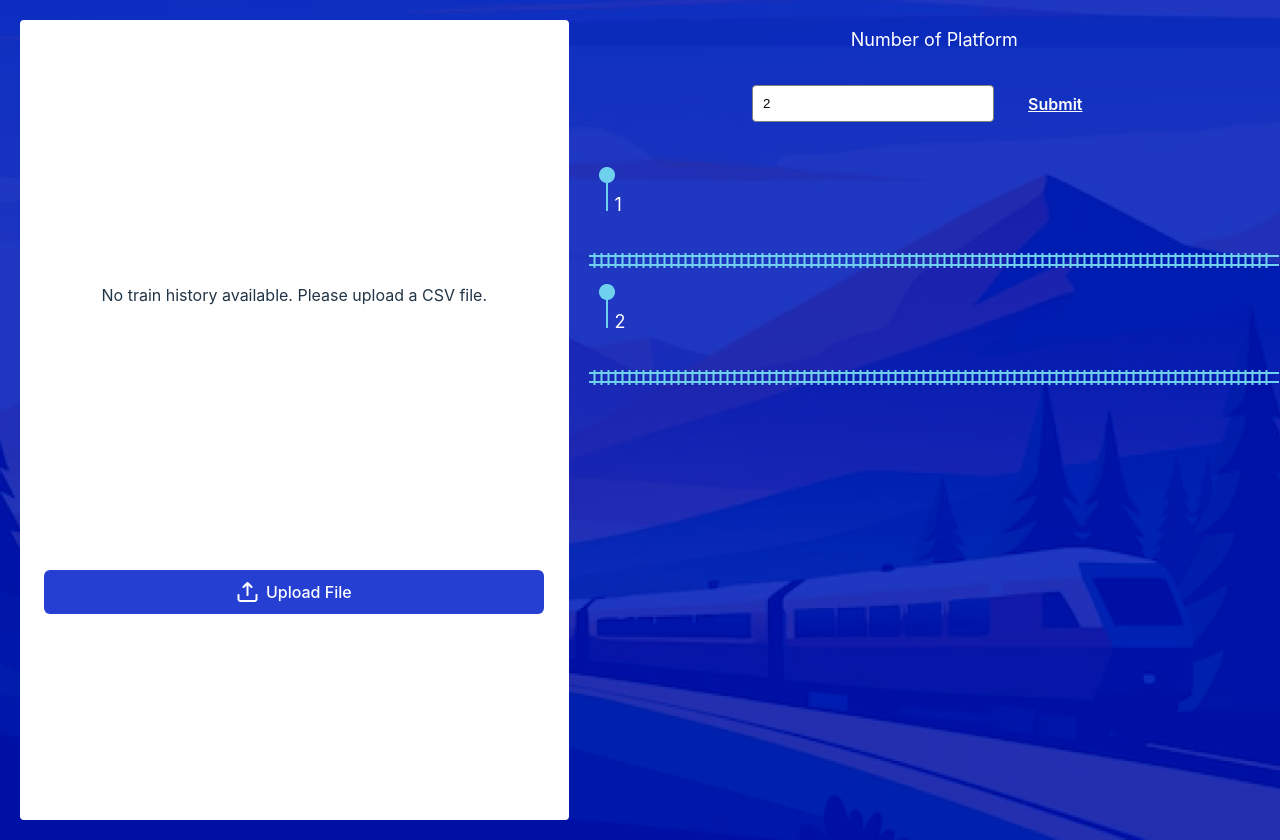
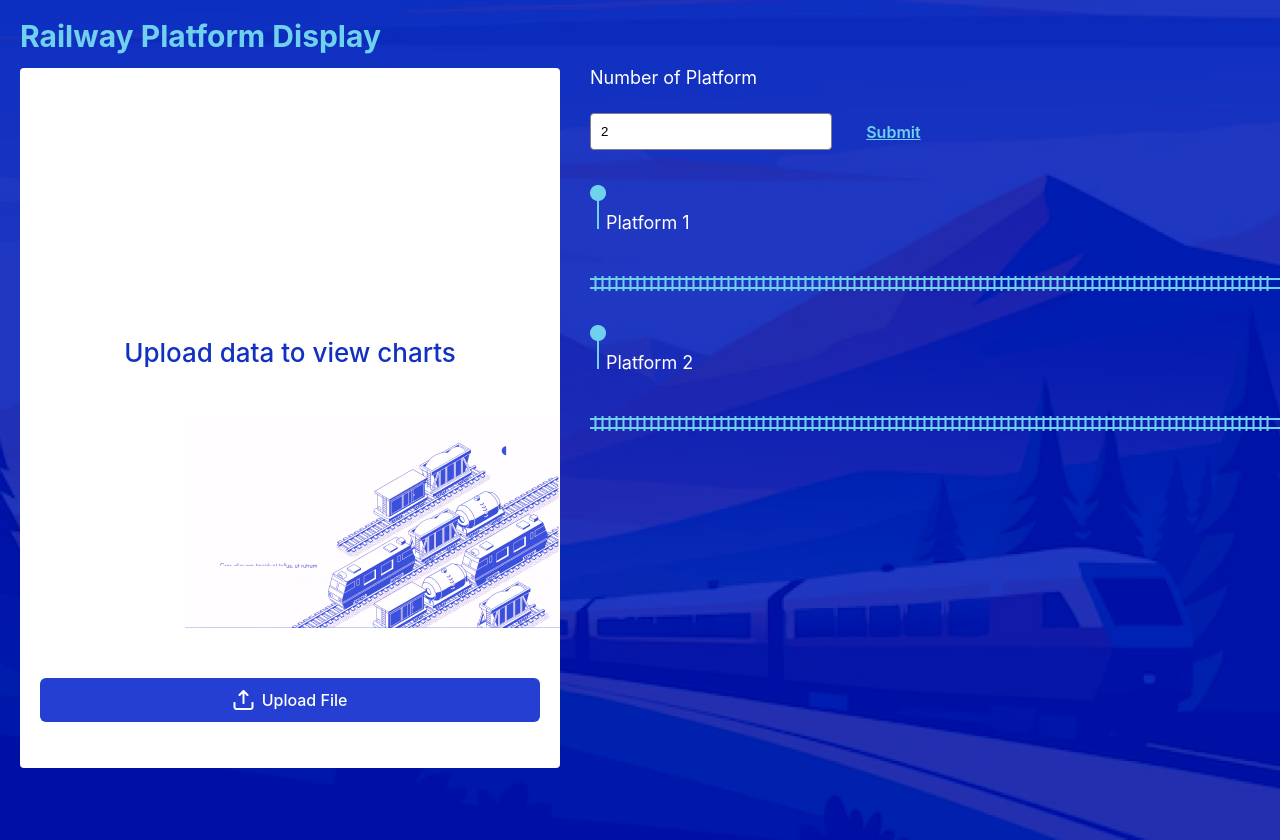
Before and after one commit to divyank1997/railway-platform, a React (Vite) app: page / in a window 1280 px wide. Shown: the top 840 px of the page. Built offline with nearby package versions, Linux system fonts and the light colour scheme.

Commit message:
bug fixes and ui improvements

```diff
--- a/src/App.jsx
+++ b/src/App.jsx
@@ -2,7 +2,7 @@ import { useState } from "react";
 import reactLogo from "./assets/react.svg";
 import viteLogo from "/vite.svg";
 import "./App.css";
-import TrainPlatform from "./components/PlatformComponent/TrainPlatform";
+import TrainPlatform from "./components/PlatformComponent/TrainPlatform/TrainPlatform";
 
 function App() {
   return (
--- a/src/components/Dashboard/DashboardComponent.jsx
+++ b/src/components/Dashboard/DashboardComponent.jsx
@@ -1,5 +1,8 @@
 import "./DashboardStyles.css";
 import PropTypes from "prop-types";
+import EmptyTrain from "../../assets/EmptyTrain.png";
+import { STATUS_TO_TEXT } from "../../helper";
+
 const DashboardComponent = ({ trainData = [] }) => {
   return (
     <div className="dashboard-table-container">
@@ -30,14 +33,16 @@ const DashboardComponent = ({ trainData = [] }) => {
                 <td className="dashboard-row">{train.scheduledDeparture}</td>
                 <td className="dashboard-row">{train.actualDeparture}</td>
                 <td className="dashboard-row">{train.delay}</td>
-                <td className="dashboard-row">{train.status}</td>
+                <td className="dashboard-row">
+                  {STATUS_TO_TEXT[train.status]}
+                </td>
               </tr>
             ))}
           </tbody>
         </table>
       ) : (
         <div className="empty-dashboard-container">
-          <p>No train history available. Please upload a CSV file.</p>
+          <p className="empty-text">Upload data to view charts</p>
         </div>
       )}
     </div>
--- a/src/components/Dashboard/DashboardStyles.css
+++ b/src/components/Dashboard/DashboardStyles.css
@@ -3,6 +3,10 @@
   justify-content: center;
   align-items: center;
   height: 100%;
+  background-image: url("/src/assets/EmptyTrain.png");
+  background-repeat: no-repeat;
+  background-position: bottom right;
+  background-size: auto; /* Adjust this based on your needs */
 }
 
 .dashboard-table {
@@ -15,6 +19,8 @@
   height: 550px;
   overflow-y: scroll;
   overflow-x: auto;
+  padding-bottom: 20px;
+  margin-top: 10px;
 }
 
 .dashboard-table thead {
@@ -33,13 +39,14 @@
   width: 100px;
   white-space: nowrap;
   box-sizing: border-box;
+  padding-top: 0px;
 }
 
 .dashboard-row {
   padding: 12px 20px;
   border-bottom: 1px solid #eee;
-  min-width: 150px;
-  width: 150px;
+  min-width: 100px;
+  width: 100px;
   white-space: nowrap;
 }
 
@@ -67,3 +74,10 @@
 .timeCell {
   color: #e53935;
 }
+
+.empty-text {
+  color: #1231c1;
+  font-size: 26px;
+  line-height: 26px;
+  font-weight: 500;
+}
--- a/src/components/PlatformComponent/InfoComponent.jsx
+++ b/src/components/PlatformComponent/InfoComponent.jsx
@@ -8,7 +8,8 @@ const InfoComponent = ({
   currentTime,
 }) => {
   return (
-    <div>
+    <div className="input-button-container">
+      {" "}
       <p className="text-primary">Number of Platform</p>
       <div className="input-container">
         <input
--- a/src/components/PlatformComponent/PlatformDisplayComponent.jsx
+++ b/src/components/PlatformComponent/PlatformDisplayComponent.jsx
@@ -1,23 +1,17 @@
 import "./commonStyles.css";
 import TrainComponent from "./TrainComponent";
-import { STATUS_OBJ } from "../../helper";
+import { findLastDepartedTrain, STATUS_OBJ } from "../../helper";
 import PinIcon from "../../assets/pin.png";
 import RailywayTrack from "../../assets/railwayTrack.png";
 import PropTypes from "prop-types";
 const PlatformDisplayComponent = ({ trainData = [], numberOfPlatform }) => {
   const arr = Array.from({ length: numberOfPlatform }, (_, i) => i + 1);
   const getCorrectTrain = (platformNo) => {
+    console.log(trainData, platformNo);
     const trainToFind = trainData.find(
       (train) =>
         train.trainStatus === "AT_PLATFORM" &&
         Number(platformNo) === Number(train.platformNumber)
-    );
-    console.log(
-      trainToFind,
-      "trainrani",
-      trainData,
-      platformNo,
-      STATUS_OBJ?.["AT_PLATFORM"]
     );
     if (!trainToFind) {
       return "";
@@ -33,10 +27,16 @@ const PlatformDisplayComponent = ({ trainData = [], numberOfPlatform }) => {
     <div className="platform-display-container">
       {arr.map((platformNo) => {
         return (
-          <div key={platformNo}>
-            <p className="text-primary" style={{ textAlign: "left" }}>
+          <div key={platformNo} className="platform-items">
+            <p
+              className="text-primary padding-b-25"
+              style={{ textAlign: "left" }}
+            >
               <img src={PinIcon} />
-              {platformNo}
+              Platform {platformNo}{" "}
+              {findLastDepartedTrain(trainData, platformNo) &&
+                "- Just Departed :"}
+              {findLastDepartedTrain(trainData, platformNo)}
             </p>
             <div style={{ position: "relative" }}>
               {" "}
--- a/src/components/PlatformComponent/TrainComponent.jsx
+++ b/src/components/PlatformComponent/TrainComponent.jsx
@@ -1,5 +1,6 @@
 import "./commonStyles.css";
 import PropTypes from "prop-types";
+import TrainBox from "../../assets/TrainBox.png";
 const TrainComponent = ({ key, singleTrainData = {} }) => {
   const { trainNumber, priority, actualArrival, status } = singleTrainData;
   return (
@@ -9,8 +10,10 @@ const TrainComponent = ({ key, singleTrainData = {} }) => {
     >
       <div className="train-info">
         <span className="train-number">{trainNumber}</span>
+        <span className="train-arrival">Time - {actualArrival}</span>
       </div>
-      <div className="train-arrival">{actualArrival}</div>
+
+      <img src={TrainBox} />
     </div>
   );
 };
--- a/src/components/PlatformComponent/TrainPlatform.jsx
+++ b/src/components/PlatformComponent/TrainPlatform/TrainPlatform.jsx
@@ -1,16 +1,16 @@
 import { useCallback, useEffect, useMemo, useRef, useState } from "react";
 
-import DashboardComponent from "../Dashboard/DashboardComponent";
-import InfoComponent from "./InfoComponent";
+import DashboardComponent from "../../Dashboard/DashboardComponent";
+import InfoComponent from "../InfoComponent";
 import {
   PriorityQueue,
   STATUS_OBJ,
   findHeaderIndex,
   formatTime,
-} from "../../helper";
-import "./commonStyles.css";
-import UploadImg from "../../assets/upload.png";
-import PlatformDisplayComponent from "./PlatformDisplayComponent";
+} from "../../../helper";
+import "../commonStyles.css";
+import UploadImg from "../../../assets/upload.png";
+import PlatformDisplayComponent from "../PlatformDisplayComponent";
 const TrainPlatform = () => {
   const [platformInput, setPlatformInput] = useState(2);
   const [trainData, setTrainData] = useState([]);
@@ -44,7 +44,6 @@ const TrainPlatform = () => {
 
   const getTrainStatus = useCallback(
     (train, currentTime) => {
-      // Validate input
       if (!train || !currentTime) {
         return "Not Available";
       }
@@ -170,7 +169,9 @@ const TrainPlatform = () => {
           return [];
         }
         const trainQueue = new PriorityQueue();
-        const headerData = fileData[0].split(",").map((h) => h.trim());
+        const headerData = fileData[0]
+          .split(",")
+          .map((headerItem) => headerItem.trim());
         const trainNumberIndex = findHeaderIndex(headerData, "trainNumber");
         const arrivalIndex = findHeaderIndex(headerData, "scheduledArrival");
         const departureIndex = findHeaderIndex(
@@ -178,8 +179,13 @@ const TrainPlatform = () => {
           "scheduledDeparture"
         );
         const priorityIndex = findHeaderIndex(headerData, "priority");
-
-        // Validate required column indices
+        console.log(
+          fileData,
+          headerData,
+          trainNumberIndex,
+          arrivalIndex,
+          departureIndex
+        );
         if (
           trainNumberIndex === -1 ||
           arrivalIndex === -1 ||
@@ -188,7 +194,8 @@ const TrainPlatform = () => {
           alert("Missing Required Fields");
           return [];
         }
-        fileData.forEach((line) => {
+        fileData.forEach((line, index) => {
+          if (index > 0) {
             const values = line.split(",").map((v) => v.trim());
 
             if (
@@ -198,11 +205,11 @@ const TrainPlatform = () => {
               return;
             }
 
-          // Parse and validate train data
             const trainNumber = values[trainNumberIndex];
             const scheduledArrival = formatTime(values[arrivalIndex]);
             const scheduledDeparture = formatTime(values[departureIndex]);
-          const priority = priorityIndex !== -1 ? values[priorityIndex] : "P3";
+            const priority =
+              priorityIndex !== -1 ? values[priorityIndex] : "P3";
 
             trainQueue.enqueue({
               trainNumber,
@@ -210,6 +217,7 @@ const TrainPlatform = () => {
               scheduledDeparture,
               priority,
             });
+          }
         });
 
         const allocatedTrains = [];
@@ -222,7 +230,9 @@ const TrainPlatform = () => {
           );
           allocatedTrains.push(allocatedTrain);
         }
-        setTrainData(allocatedTrains);
+        console.log(trainData, "<><><><><><><>", allocatedTrains);
+        const trainDataToSet = [...trainData, ...allocatedTrains];
+        setTrainData(trainDataToSet);
       } catch (error) {
         console.error("Error processing file:", error);
       }
@@ -258,7 +268,7 @@ const TrainPlatform = () => {
 
   const fileInputRef = useRef(null);
   const handleButtonClick = useCallback(() => {
-    fileInputRef.current.click(); // Programmatically trigger file input
+    fileInputRef.current.click();
   }, []);
 
   const dashboardProps = useMemo(
@@ -287,6 +297,8 @@ const TrainPlatform = () => {
   );
 
   return (
+    <div className="main-container">
+      <h1 className="main-heading">Railway Platform Display</h1>
       <div className="platform-container">
         <div className="dashboard-container">
           <DashboardComponent {...dashboardProps} />
@@ -295,6 +307,7 @@ const TrainPlatform = () => {
               {/* Hidden File Input */}
               <input
                 type="file"
+                accept=".csv"
                 ref={fileInputRef}
                 style={{ display: "none" }}
                 onChange={handleFileUpload}
@@ -313,6 +326,7 @@ const TrainPlatform = () => {
           <PlatformDisplayComponent {...platformDisplayProps} />
         </div>
       </div>
+    </div>
   );
 };
 
--- a/src/components/PlatformComponent/commonStyles.css
+++ b/src/components/PlatformComponent/commonStyles.css
@@ -1,4 +1,7 @@
 .platform-container {
+  display: flex;
+}
+.main-container {
   background-image: url("/src/assets/train.png");
   background-size: cover;
   background-position: center;
@@ -6,11 +9,19 @@
   width: 100%;
   height: 100vh;
   padding: 20px;
-  display: flex;
+}
+
+.main-heading {
+  margin: 0;
+  color: #6fd1ee;
+  margin-bottom: 15px;
+  text-align: left;
+  font-size: 30px;
 }
 
 .upload-button {
   width: 90%;
+  margin-top: 30px;
   padding: 12px;
   background-color: #243fd1;
   color: white;
@@ -25,7 +36,7 @@
 }
 
 .dashboard-container {
-  min-height: 700px;
+  height: 700px;
   width: 45%;
   background: white;
   border-radius: 4px;
@@ -40,6 +51,15 @@
   align-items: center;
   justify-content: center;
 }
+
+.input-button-container {
+  display: flex;
+  flex-flow: column;
+  align-items: flex-start;
+  justify-content: center;
+  width: 50%;
+  padding-left: 30px;
+}
 .csvbutton-container {
   display: flex;
   justify-content: center;
@@ -49,8 +69,8 @@
   margin: 0;
   font-size: 16px;
   line-height: 18px;
-  color: white;
   margin: 15px;
+  color: #6fd1ee;
   background: none;
   border: none;
   font-weight: 600;
@@ -67,12 +87,14 @@
   width: 220px;
 }
 .text-primary {
-  margin: 10px;
+  margin: 0;
   color: white;
   font-size: 18px;
   line-height: 20px;
   color: white;
   padding-bottom: 10px;
+}
+.padding-bottom {
 }
 
 .platform-display-container {
@@ -80,10 +102,12 @@
   flex-flow: column;
   align-items: flex-start;
   padding: 20px;
+  overflow-y: auto;
+  height: 560px;
+  padding-left: 30px;
 }
 
 .train-card {
-  background-color: white;
   border-radius: 25px;
   padding: 10px 20px;
   display: inline-flex;
@@ -120,19 +144,13 @@
   align-items: center;
   gap: 8px;
   padding: 4px;
+  position: absolute;
+  left: 40%;
 }
 
 .train-number {
   font-weight: 500;
   color: #243fd1;
-}
-
-.train-priority {
-  background-color: #243fd1;
-  color: white;
-  padding: 2px 8px;
-  border-radius: 4px;
-  font-size: 14px;
 }
 
 .train-arrival {
@@ -142,11 +160,11 @@
   padding-left: 12px;
 }
 
-.train-arrival::before {
-  content: "";
-  position: absolute;
-  left: 0;
-  height: 100%;
-  width: 1px;
-  background-color: #ddd;
+.platform-items {
+  height: 140px;
+  flex-shrink: 0;
 }
+
+.padding-b-25 {
+  padding-bottom: 25px;
+}
--- a/src/helper.js
+++ b/src/helper.js
@@ -32,6 +32,12 @@ const STATUS_OBJ = {
   AT_PLATFORM: "AT_PLATFORM",
   SCHEDULED: "SCHEDULED",
   DEPARTED: "DEPARTED",
+};
+
+const STATUS_TO_TEXT = {
+  AT_PLATFORM: "At Platform",
+  SCHEDULED: "Scheduled",
+  DEPARTED: "Departed",
 };
 
 const HEADER_MAPPINGS = {
@@ -76,7 +82,6 @@ const findHeaderIndex = (headers, field) => {
     }
   }
 
-  // Return -1 if no match is found
   return -1;
 };
 
@@ -107,7 +112,7 @@ const formatTime = (timeStr) => {
     return `${hours.padStart(2, "0")}:${minutes}`;
   }
 
-  // Handle compact formats
+  // Handle mix formats
   const mixFormat = time.match(/^(\d{1,2})(\d{2})$/);
   if (mixFormat) {
     let [, hours, minutes] = mixFormat;
@@ -119,10 +124,26 @@ const formatTime = (timeStr) => {
   return null;
 };
 
+const findLastDepartedTrain = (trainData, platformNumber) => {
+  // Reverse iteration to find the last departed train (maintaining original priority order)
+  for (let i = trainData.length - 1; i >= 0; i--) {
+    const train = trainData[i];
+    if (
+      train.platformNumber === platformNumber &&
+      train.status === STATUS_OBJ.DEPARTED
+    ) {
+      return train.trainNumber;
+    }
+  }
+  return null;
+};
+
 export {
   PriorityQueue,
   STATUS_OBJ,
   HEADER_MAPPINGS,
   findHeaderIndex,
   formatTime,
+  STATUS_TO_TEXT,
+  findLastDepartedTrain,
 };
```
Also changed, not shown: src/assets/EmptyTrain.png (added), src/assets/TrainBox.png (added). Lines whose indentation alone changed are shown as unchanged.
